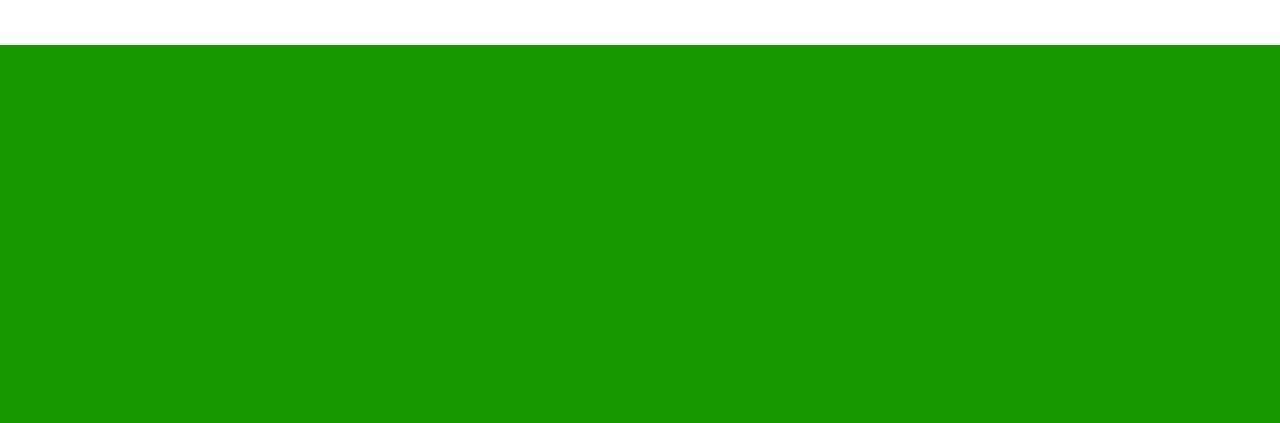
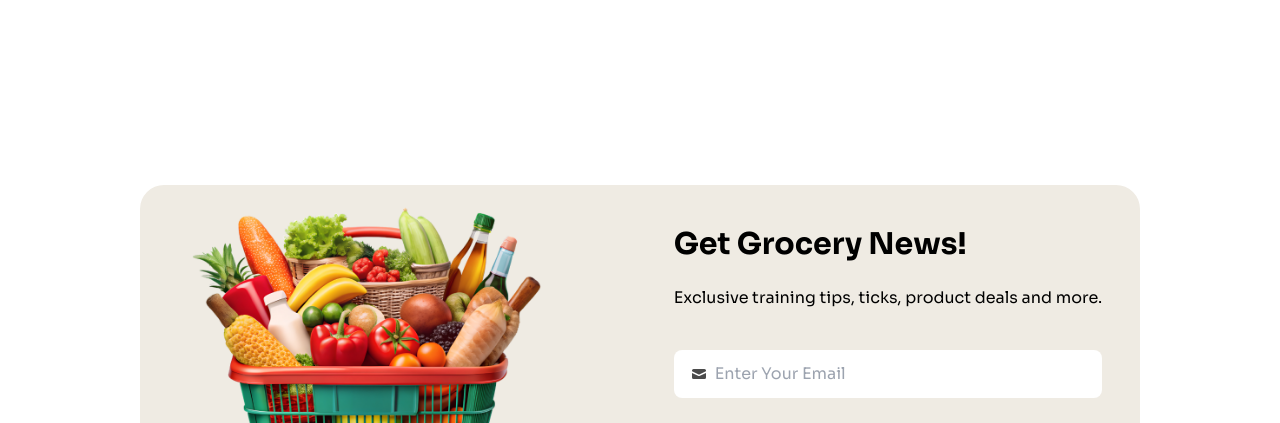
Before and after one commit to Sauda001/Assignment-3, a plain HTML site: page index.html in a window 1280 px wide. Shown: the part 2753-3176 px from the top of the page. Drawn offline with nearby package versions, Linux system fonts and the light colour scheme.

Commit message:
get grocessary card

```diff
--- a/index.html
+++ b/index.html
@@ -363,8 +363,31 @@
           </div>
         </section>
 
+        <!-- get grocery card -->
+        <section class="">
+          <div class="md:m-[140px] text-black mx-4">
+            <div class="hero bg-color-ash rounded-3xl">
+              <div class="hero-content flex-col lg:flex-row md:gap-28 ">
+                <img src="./c2-assets/vegetable-busket.png" class="max-w-sm rounded-lg" />
+              <div class="">
+                  <h1 class="text-3xl font-bold">Get Grocery News!</h1>
+                  <p class="md:py-6 md:mb-4">Exclusive training tips, ticks, product deals and more.</p>
+                  <label class="input flex items-center gap-2 mb-8">
+                    <svg xmlns="http://www.w3.org/2000/svg" viewBox="0 0 16 16" fill="currentColor" class="h-4 w-4 opacity-70">
+                      <path d="M2.5 3A1.5 1.5 0 0 0 1 4.5v.793c.026.009.051.02.076.032L7.674 8.51c.206.1.446.1.652 0l6.598-3.185A.755.755 0 0 1 15 5.293V4.5A1.5 1.5 0 0 0 13.5 3h-11Z" />
+                      <path d="M15 6.954 8.978 9.86a2.25 2.25 0 0 1-1.956 0L1 6.954V11.5A1.5 1.5 0 0 0 2.5 13h11a1.5 1.5 0 0 0 1.5-1.5V6.954Z" />
+                    </svg>
+                    <input type="text" class="grow" placeholder="Enter Your Email" />
+                  </label>
+                  <button class="btn bg-color-green text-white">Subscribe</button>
+                </div>
+              </div>
+            </div>
+          </div>
+        </section>
+
         <!-- Footer section -->
-        <footer class="footer bg-color-green text-base-content p-14 pb-14 pt-96 md:px-32 md:pb-36 text-white">
+        <footer class=" footer bg-color-green text-base-content p-14 pb-14 pt-96 md:px-32 md:pb-36 text-white">
           <nav class="">
             <img src="./c2-assets/logo-footer.png" alt="">
             <p>Discover a world of treats, toys, and <br> essentials handpicked for your furry <br> friends</p>
```
